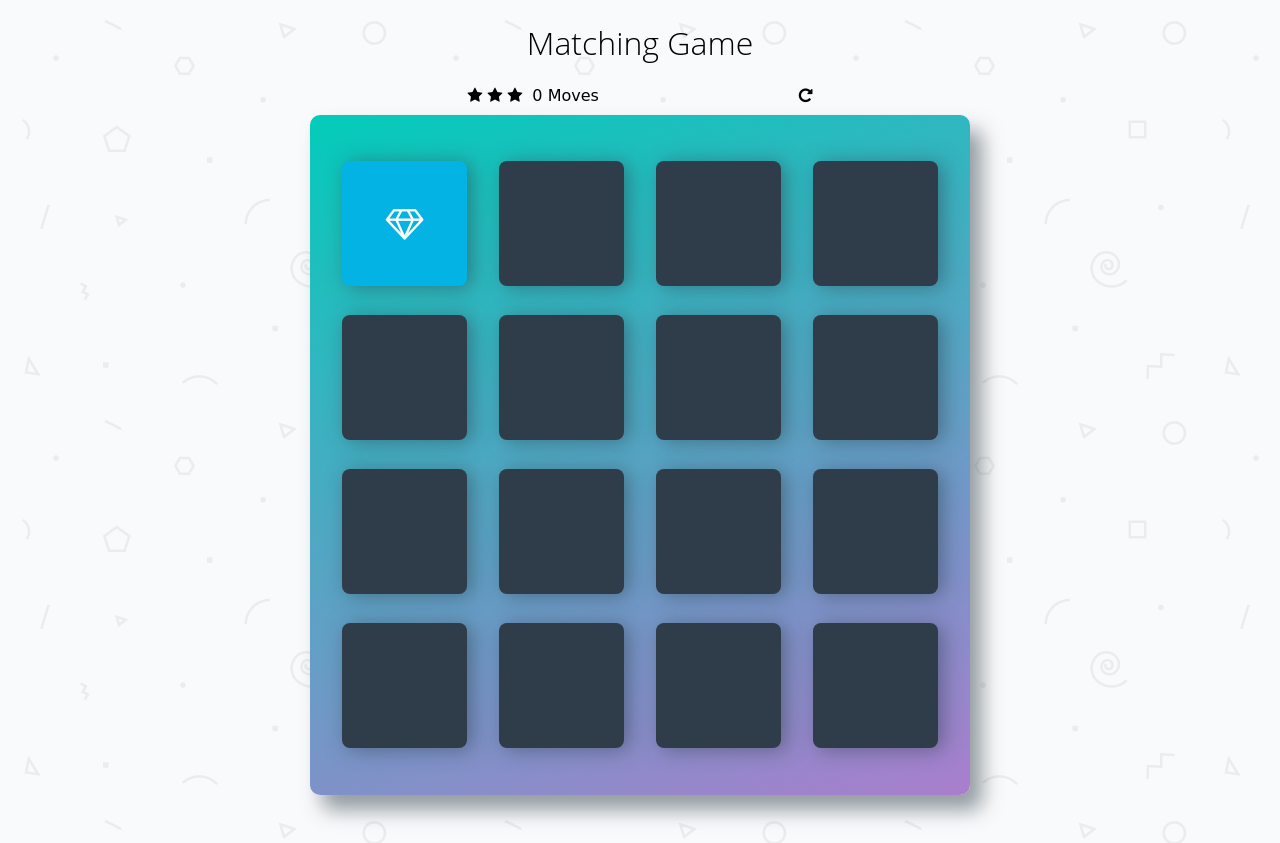
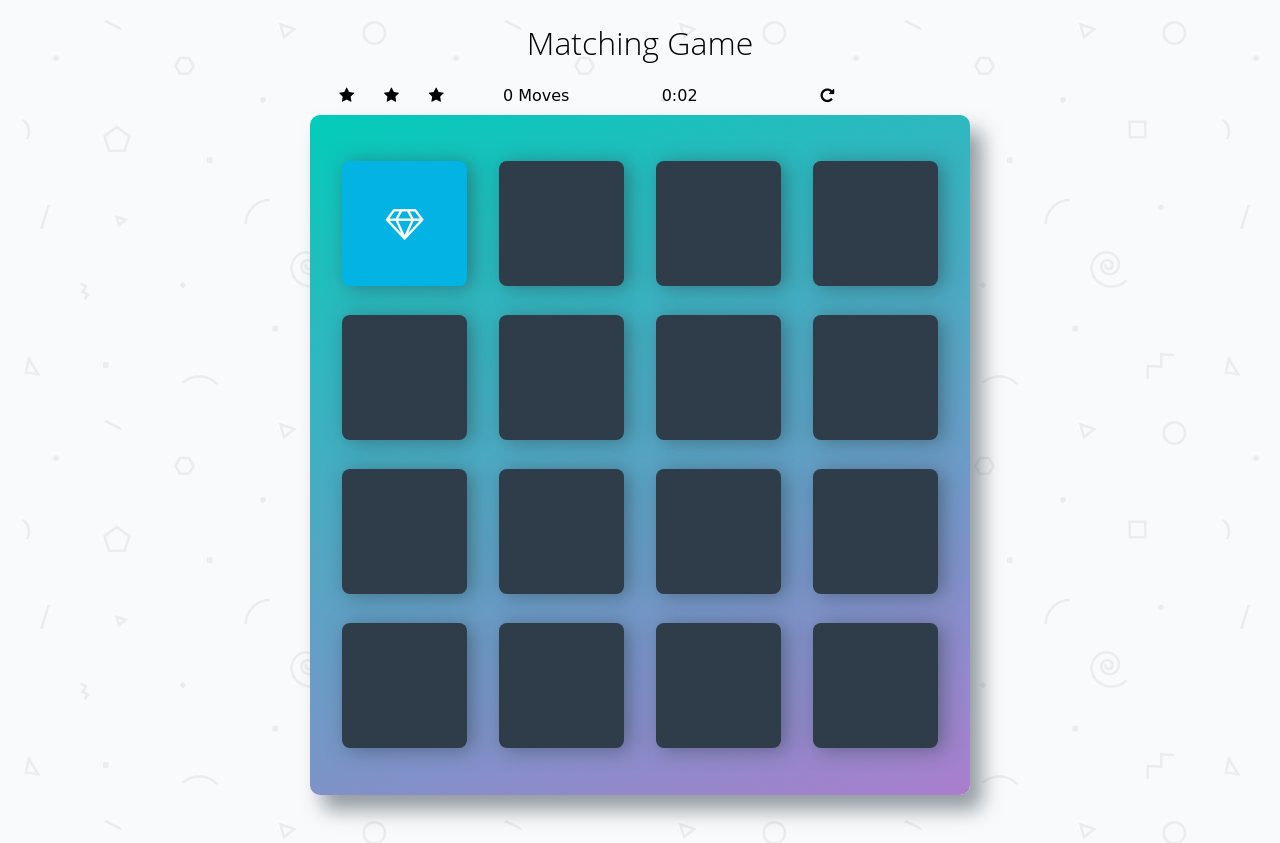
Before and after one commit to markyz89/memory-game, a plain HTML site: page index.html in a window 1280 px wide. Both pictures are taken after a click on the item 404 px from the left and 223 px from the top of the page. Drawn offline with Linux system fonts and the light colour scheme; a web font is replaced by a local one.

Commit message:
Timer added

```diff
--- a/css/app.css
+++ b/css/app.css
@@ -91,25 +91,38 @@ h1 {
 
 .score-panel {
     text-align: left;
-    width: 345px;
+    width: 50%;
     margin-bottom: 10px;
+    margin-left: 3%;
+    display: flex;
 }
 
 .score-panel .stars {
     margin: 0;
     padding: 0;
-    display: inline-block;
+   /* display: inline-flex;*/
     margin: 0 5px 0 0;
+    width: 25%;
 }
 
 .score-panel .stars li {
     list-style: none;
     display: inline-block;
+    width: 25%;
+}
+
+.score-panel .moves {
+    width: 25%;
+}
+
+.score-panel .timer {
+    width: 25%;
 }
 
 .score-panel .restart {
-    float: right;
+/*    display: inline-flex;*/
     cursor: pointer;
+    width: 25%;
 }
 
 
--- a/index.html
+++ b/index.html
@@ -16,13 +16,23 @@
         </header>
 
         <section class="score-panel">
-        	<ul class="stars">
+
+            <ul class="stars">
         		<li><i class="fa fa-star"></i></li>
         		<li><i class="fa fa-star"></i></li>
         		<li><i class="fa fa-star"></i></li>
         	</ul>
 
-        	<span class="moves" id="moves-made">0</span> Moves
+        	<div class="moves">
+                <span id="moves-made">0 Moves </span>
+            </div>
+
+
+            <div class="timer">
+                <span id="timer">
+                    0:00
+                </span>
+            </div>
 
             <div class="restart">
         		<i class="fa fa-repeat"></i>
--- a/js/app.js
+++ b/js/app.js
@@ -111,9 +111,13 @@ restartButton.addEventListener('click', restartGame);
 
 //click event
 	document.body.addEventListener('click', function(e) {
+
 		// if it is a card that was clicked
 		// and a card that isnt being shown
 	if (e.target.classList.contains("not-shown")) {
+		if (document.querySelectorAll('.not-shown').length == 16 && moveCount === 0) {
+			runTimer();
+		}
 
 		console.log("card was clicked!");
 		// this allows class name of clicked to be compared against array
@@ -175,7 +179,12 @@ restartButton.addEventListener('click', restartGame);
 
 function updateMoveCount () {
 	moveCount += 1;
-	document.getElementById("moves-made").innerHTML = moveCount;
+	if (moveCount === 1) {
+		document.getElementById("moves-made").innerHTML =moveCount+" Move";
+	} else {
+		document.getElementById("moves-made").innerHTML =moveCount+" Moves";
+	}
+
 	console.log(moveCount);
 }
 
@@ -232,10 +241,11 @@ function addOpenCard (e) {
 function checkIfWon () {
 	if (matchedCount === 8) {
 		// alert("You win! You completed the game in "+moveCount+" moves!");
+		stopTimer();
 		successModal.style.display='block';
-		document.getElementById('success-message').textContent = "You win! You completed the game in "+moveCount+" moves!";
+		document.getElementById('success-message').textContent = "You win! You completed the game in "+moveCount+" moves in a time of "+completedTime+"!";
 		closeModal();
-		playAgain();
+
 
 	}
 }
@@ -243,6 +253,7 @@ function checkIfWon () {
 
 function playAgain () {
 	playAgainButton.addEventListener('click', restartGame);
+	displayTimer.textContent = "0:00";
 }
 
 //closing modal functions
@@ -251,6 +262,7 @@ function closeModal () {
 		successModal.style.display = 'none';
 	});
 	window.addEventListener('click', windowCloseModal);
+	playAgain();
 }
 
 function windowCloseModal (e) {
@@ -276,5 +288,61 @@ function restartGame () {
 
 	// make sure modal is not displaying
 	successModal.style.display = 'none';
+	stopTimer();
+	displayTimer.textContent = "0:00";
+	// Reset move count
+	document.getElementById("moves-made").innerHTML =moveCount+" Moves";
 
 }
+
+
+//timer
+const displayTimer = document.querySelector('#timer');
+let clock;
+
+var timerStart;
+var timeNow;
+var timerEnd;
+
+var secondsElapsed;
+var minutesElapsed;
+var secondsRounded;
+var secondsFormatted;
+var timeElapsed;
+
+var completedTime;
+
+var clickToRun;
+// runTimerOnFirstClick();
+
+
+function runTimer() {
+	timerStart = Date.now();
+	clock = setInterval(function() {
+	displayTime(clock);
+	}, 1000)
+
+	//remove it
+	document.removeEventListener('click', runTimer);
+}
+
+
+function stopTimer() {
+
+	clearInterval(clock);
+	completedTime = document.querySelector('#timer').textContent;
+
+	console.log(completedTime);
+}
+
+function displayTime(clock) {
+	timeNow = Date.now();
+	secondsElapsed = (timeNow - timerStart) / 1000;
+	minutesElapsed = Math.floor(secondsElapsed / 60);
+	// seconds that take number of minutes into account
+	secondsRounded = Math.floor(secondsElapsed % 60);
+	secondsFormatted = secondsRounded < 10 ? '0'+secondsRounded: secondsRounded;
+	timeElapsed = minutesElapsed+":"+secondsFormatted;
+	displayTimer.textContent = timeElapsed;
+	console.log(timeElapsed);
+}
```
